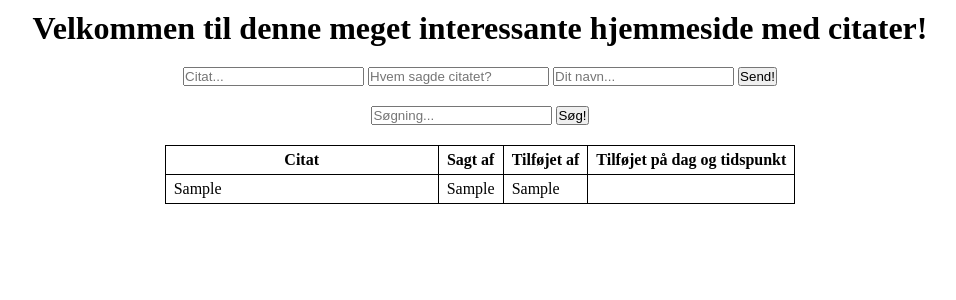
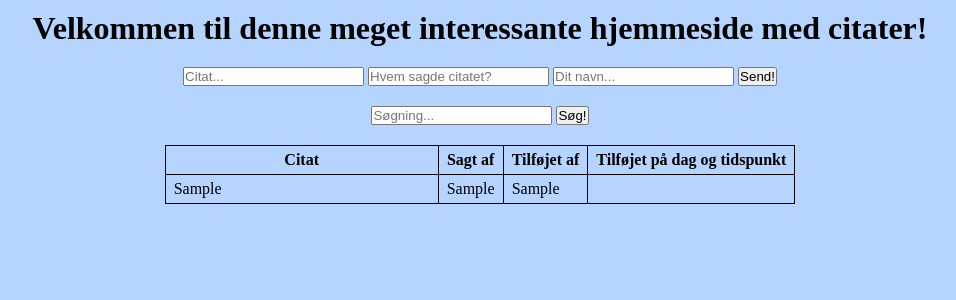
Before and after one commit to pineapple0006/pro-b-webserver-flask, a Flask app: page / in a window 1280 px wide. Shown: the top 300 px of the page, without its empty margins (160-1116 px from the left). Run offline with Flask 3, Linux system fonts and the light colour scheme; tables that the repository leaves empty hold one stand-in row (values such as "Sample post").

Commit message:
CSS color variables (color palette)

```diff
--- a/static/styles/index.css
+++ b/static/styles/index.css
@@ -1,6 +1,14 @@
+:root {
+    --main-color:rgb(181, 212, 255);
+}
+
 * {
     margin: 0px;
     padding: 0px;
+}
+
+body {
+    background-color: var(--main-color);
 }
 
 .container-row-full {
```
